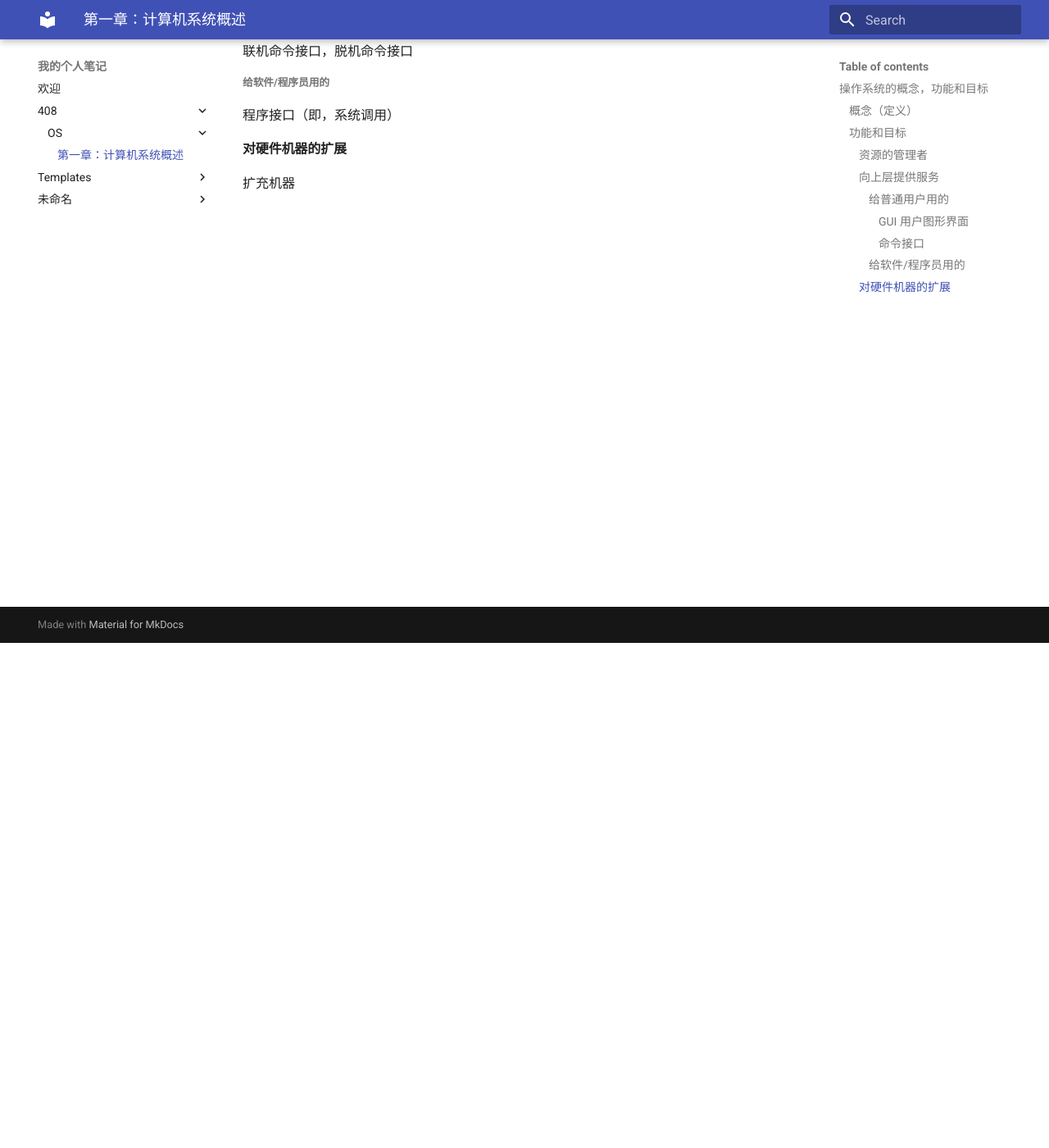
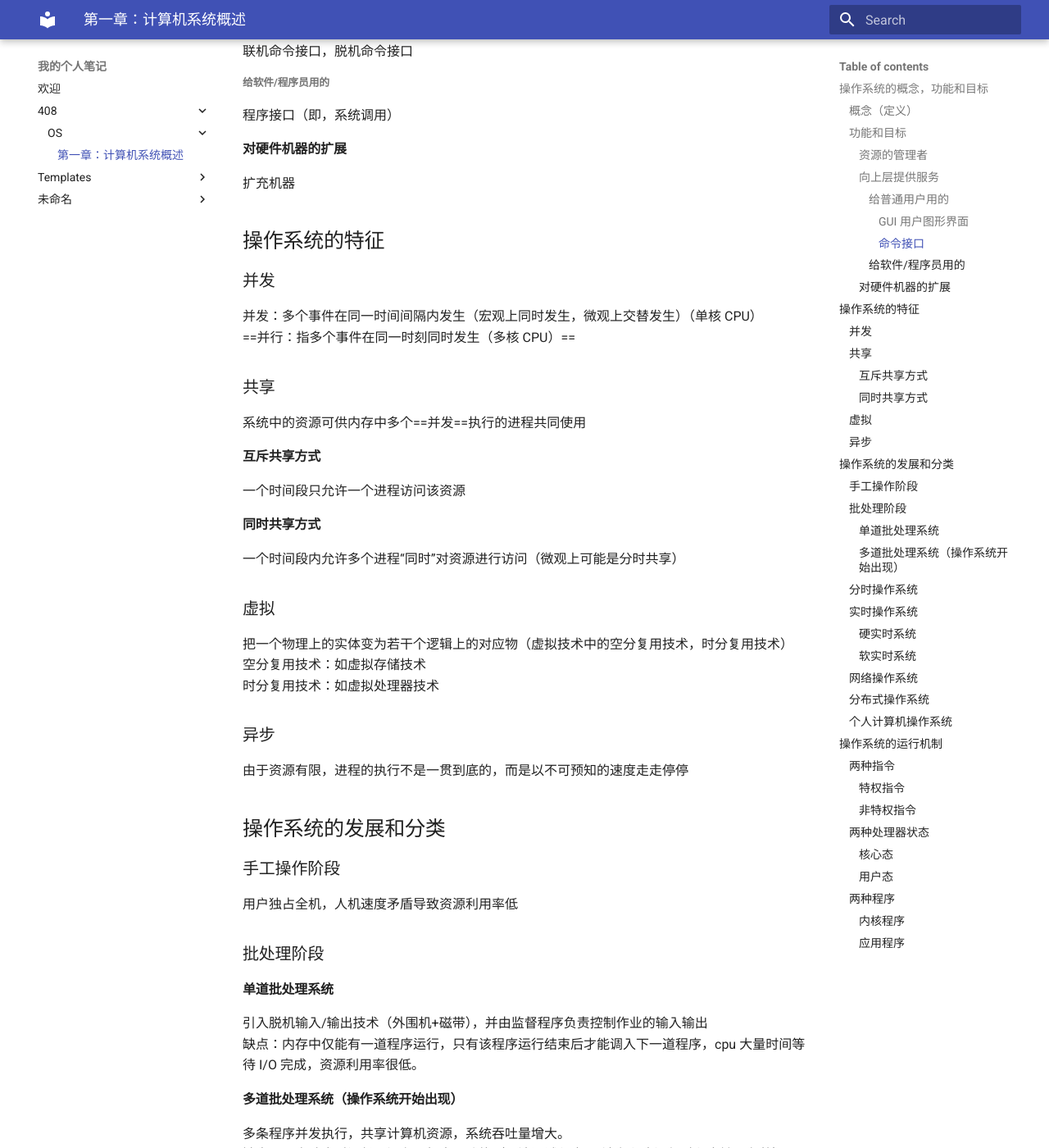
Before and after one commit to Gillian0926/Obsidian, an MkDocs documentation site: the page built from docs/408/OS/OS.md, in a window 1280 px wide and 1400 px high, scrolled down 616 px. Shown: the whole window at 82% size. Built offline with MkDocs 1.6.1 and Material for MkDocs 9.7.7, drawn with Linux system fonts in a browser that asks for light colours; some of the changed text lies outside the part shown.

Commit message:
[PUBLISHER] Merge #6
* PUSH NOTE : default-note.md

* PUSH NOTE : OS.md

```diff
--- a/docs/408/OS/OS.md
+++ b/docs/408/OS/OS.md
@@ -24,3 +24,68 @@ share: true
 
 #### 对硬件机器的扩展
 扩充机器
+
+
+## 操作系统的特征
+### 并发
+并发：多个事件在同一时间间隔内发生（宏观上同时发生，微观上交替发生）（单核 CPU）
+==并行：指多个事件在同一时刻同时发生（多核 CPU）==
+
+### 共享
+系统中的资源可供内存中多个==并发==执行的进程共同使用
+#### 互斥共享方式
+一个时间段只允许一个进程访问该资源
+#### 同时共享方式
+一个时间段内允许多个进程“同时”对资源进行访问（微观上可能是分时共享）
+### 虚拟
+把一个物理上的实体变为若干个逻辑上的对应物（虚拟技术中的空分复用技术，时分复用技术）
+空分复用技术：如虚拟存储技术
+时分复用技术：如虚拟处理器技术
+### 异步
+由于资源有限，进程的执行不是一贯到底的，而是以不可预知的速度走走停停
+
+
+## 操作系统的发展和分类
+### 手工操作阶段
+用户独占全机，人机速度矛盾导致资源利用率低
+### 批处理阶段
+#### 单道批处理系统
+引入脱机输入/输出技术（外围机+磁带），并由监督程序负责控制作业的输入输出
+缺点：内存中仅能有一道程序运行，只有该程序运行结束后才能调入下一道程序，cpu 大量时间等待 I/O 完成，资源利用率很低。
+
+#### 多道批处理系统（操作系统开始出现）
+多条程序并发执行，共享计算机资源，系统吞吐量增大。
+缺点：用户响应时间长，没有人机交互功能（无法调试程序/无法在程序运行过程中输入参数）
+
+### 分时操作系统
+计算机以时间片为单位轮流为各个用户/作业服务，各个用户可以通过终端与计算机进行交互。
+
+**· 优点：** 用户请求可以被即时响应，解决了人机交互问题。允许多个用户使用一台计算机，并且用户对计算机的操作相互独立，感受不到别人的存在。
+**· 缺点：** 不能优先处理一些紧急任务，操作系统对各个用户/作业完全公平，循环地为每个用户/作业服务一个时间片，不区分任务的紧急性。
+
+### 实时操作系统
+优点：能够优先响应一些紧急任务，某些紧急任务不需要时间片排队。
+#### 硬实时系统
+必须在绝对严格的规定时间内完成处理。
+#### 软实时系统
+能接受偶尔违反时间规定
+### 网络操作系统
+伴随计算机网络的发展诞生的，能把网络中各个计算机有机的结合起来，实现数据传送等功能，**实现网络中各种资源的共享和各台计算机之间的通信**。
+### 分布式操作系统
+主要特点：分布式，并行性
+系统中各台计算机的地位相同，任何工作都可以分布在这些计算机上，由他们并行，协同完成这个任务
+### 个人计算机操作系统
+如 mac os, windows xp，方便个人使用。
+
+
+## 操作系统的运行机制
+### 两种指令
+#### 特权指令
+#### 非特权指令
+### 两种处理器状态
+#### 核心态
+#### 用户态
+### 两种程序
+ou'tong'cheng'xv'y
+#### 内核程序
+#### 应用程序
```
